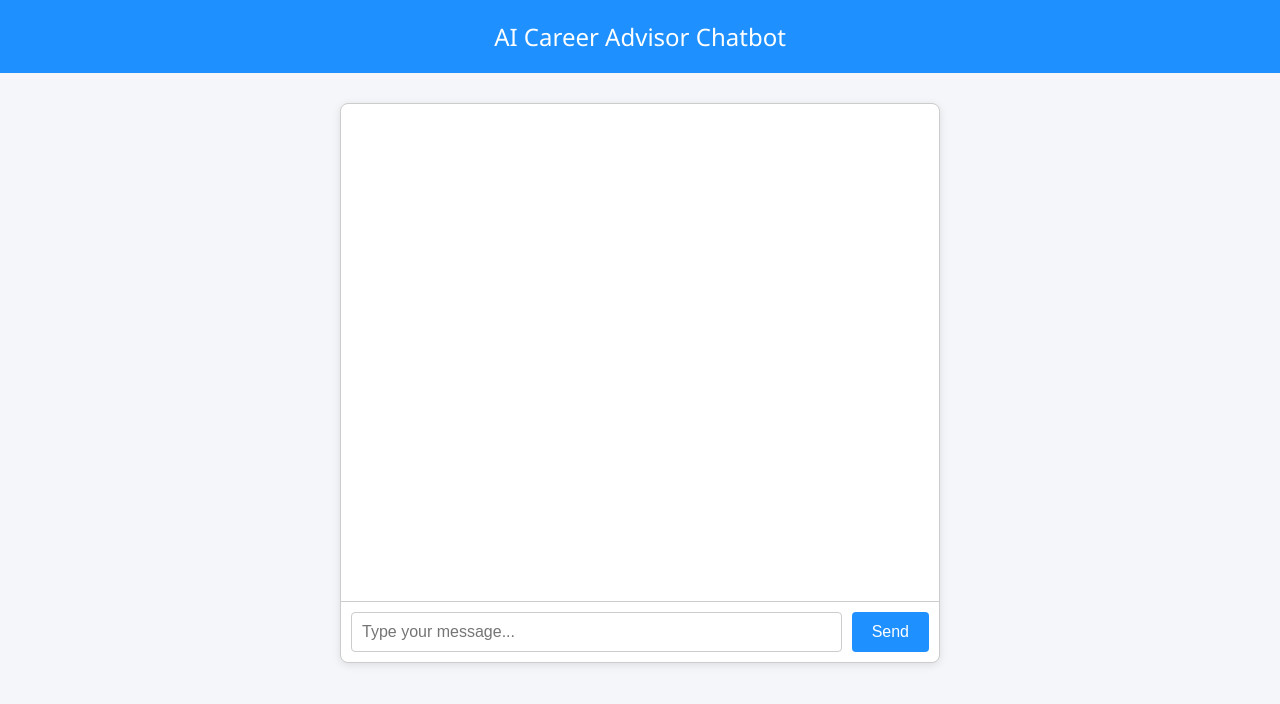
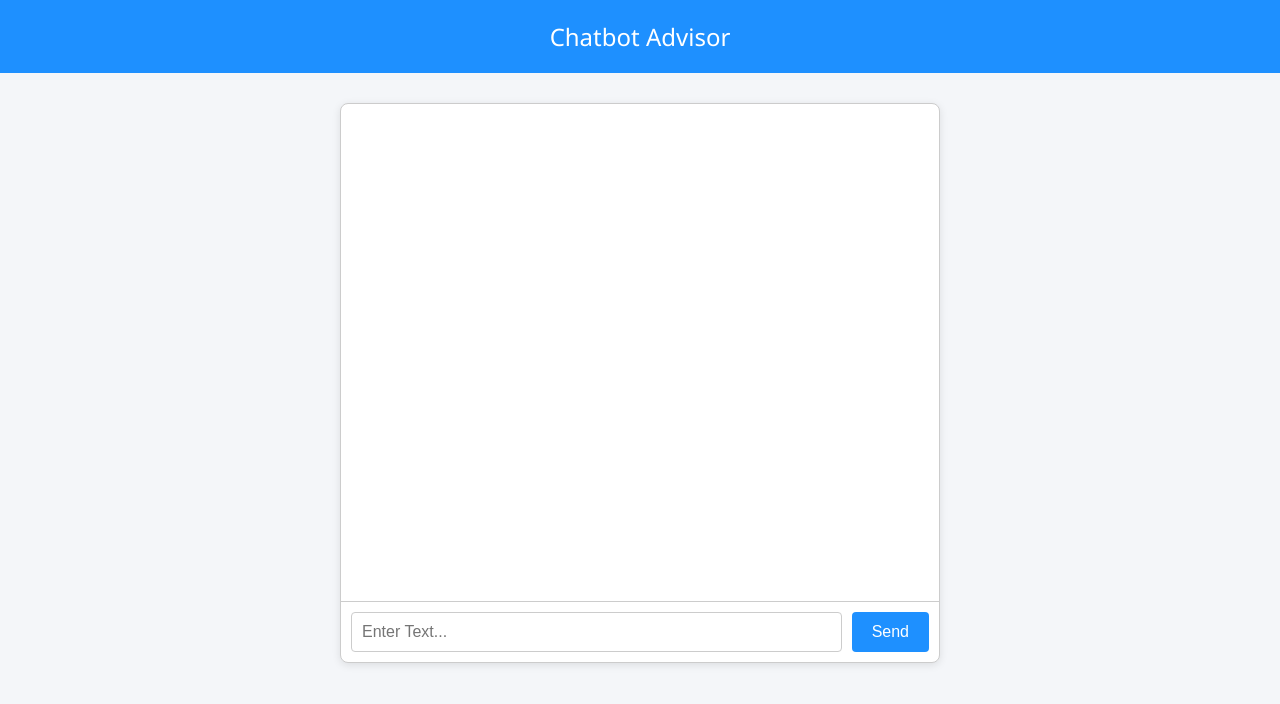
Before and after one commit to MuneneJosphat/Career_Advisor_chatbot, a plain HTML site: page templets/index.html in a window 1280 px wide. Drawn offline with Linux system fonts and the light colour scheme; files whose address does not match are found by name.

Commit message:
Updated changes

```diff
--- a/templets/index.html
+++ b/templets/index.html
@@ -7,12 +7,12 @@
 </head>
 <body>
     <header>
-        AI Career Advisor Chatbot
+         Chatbot Advisor
     </header>
     <div id="chat-container">
         <div id="chat-log"></div>
         <form id="chat-form">
-            <input type="text" id="user-input" placeholder="Type your message..." required>
+            <input type="text" id="user-input" placeholder="Enter Text..." required>
             <button type="submit">Send</button>
         </form>
     </div><script>
@@ -39,7 +39,7 @@
     function appendMessage(sender, message, className) {
         const div = document.createElement('div');
         div.classList.add('message', className);
-        div.innerHTML = <strong>${sender}:</strong> ${message};
+        div.innerHTML = '<strong>${sender}:</strong> $ {message}';
         chatLog.appendChild(div);
         chatLog.scrollTop = chatLog.scrollHeight;
     }
```
